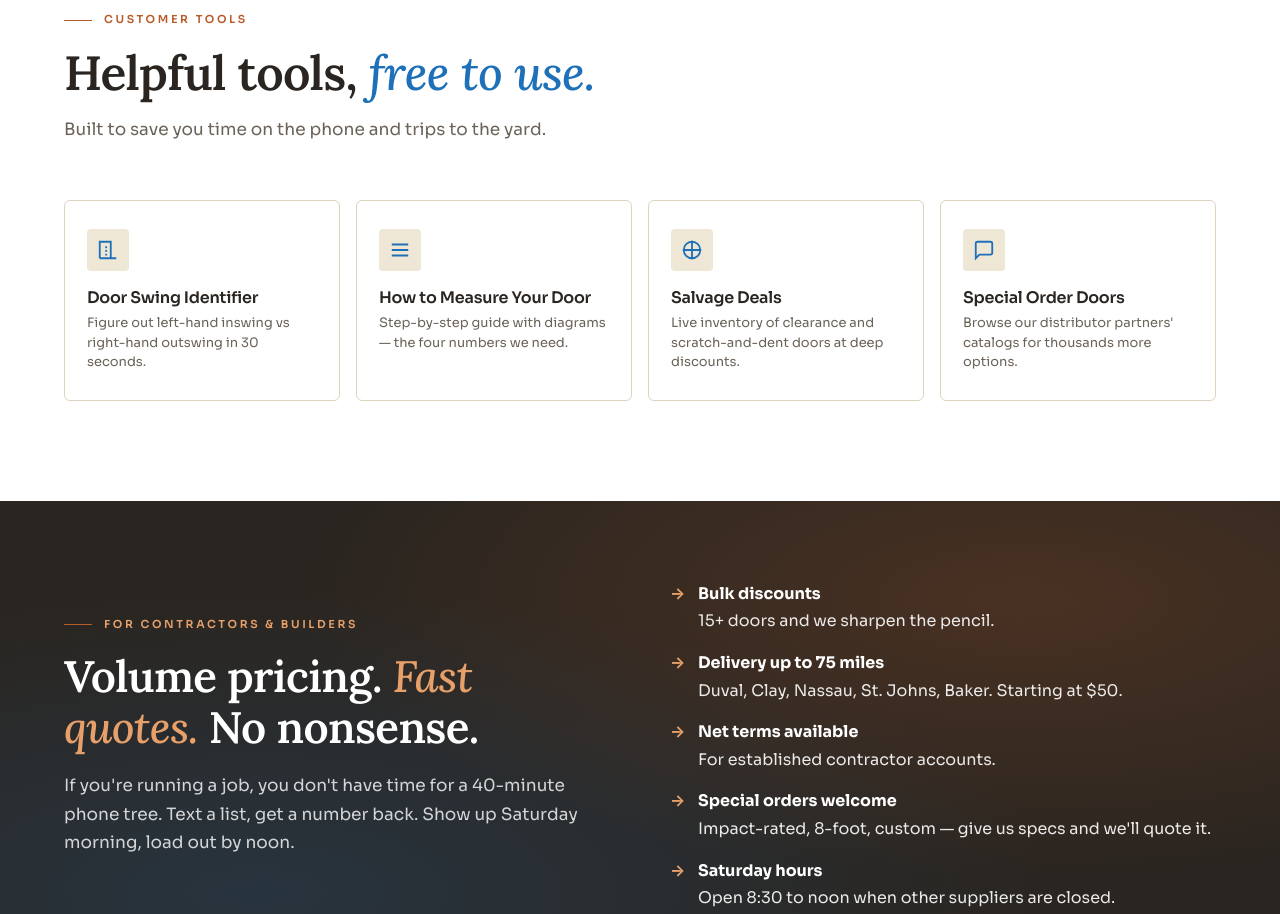
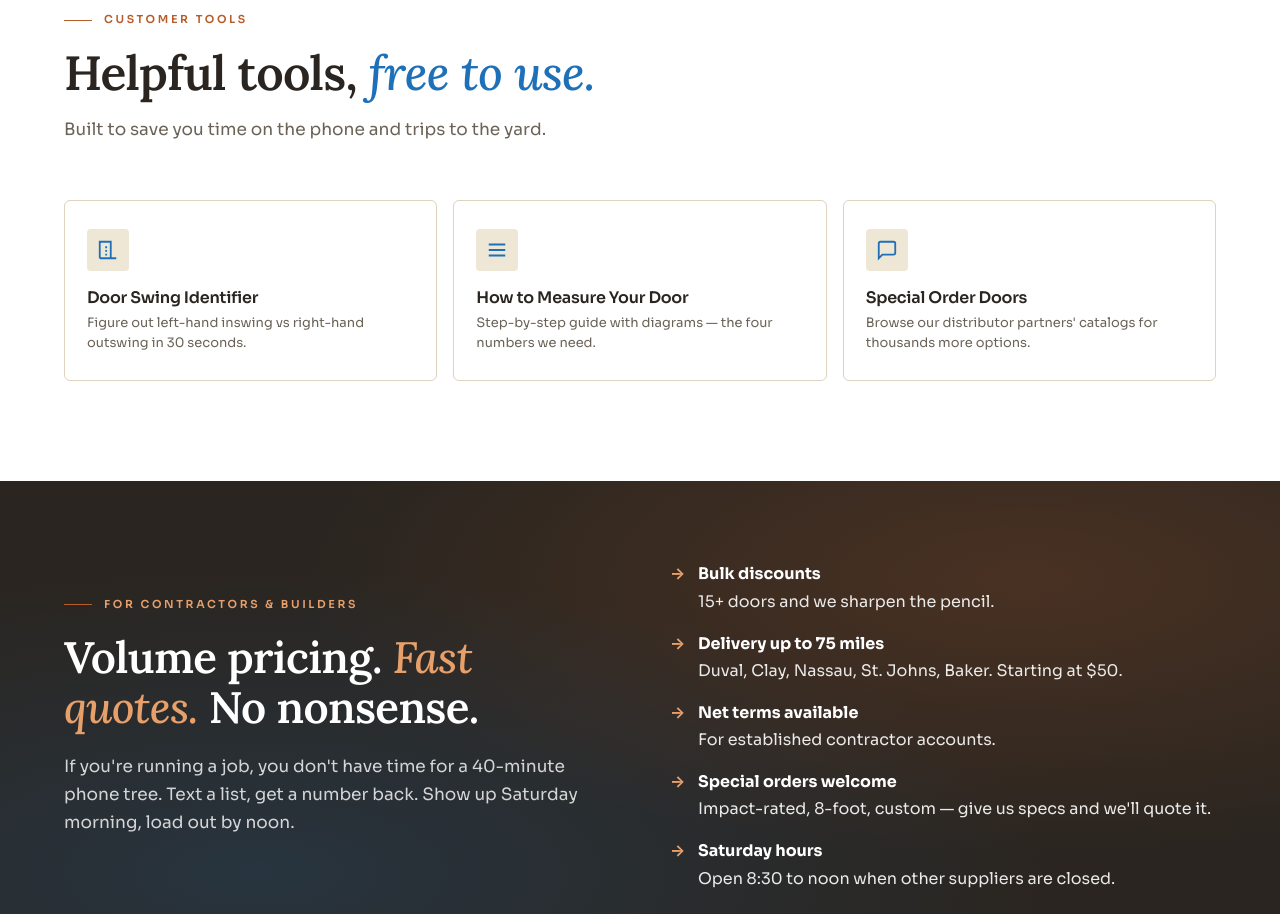
Before and after one commit to lance087-svg/norwood-website, a plain HTML site: page index.html in a window 1280 px wide. Shown: the part 6790-7704 px from the top of the page. Drawn offline with Linux system fonts and the light colour scheme.

Commit message:
Remove salvage site links from homepage and footer

```diff
--- a/index.html
+++ b/index.html
@@ -808,7 +808,7 @@
   }
 
   /* TOOLS */
-  .tools-grid { display: grid; grid-template-columns: repeat(4, 1fr); gap: 16px; }  .tool-card {
+  .tools-grid { display: grid; grid-template-columns: repeat(3, 1fr); gap: 16px; }  .tool-card {
     background: var(--white);
     border: 1px solid var(--line);
     padding: 28px 22px;
@@ -1392,13 +1392,6 @@ height="0" width="0" style="display:none;visibility:hidden"></iframe></noscript>
         </div>
         <h4>How to Measure Your Door</h4>
         <p>Step-by-step guide with diagrams — the four numbers we need.</p>
-      </a>
-      <a href="https://lance087-svg.github.io/norwood-tool/salvage.html" target="_blank" rel="noopener" class="tool-card">
-        <div class="tool-icon">
-          <svg width="22" height="22" viewBox="0 0 24 24" fill="none" stroke="currentColor" stroke-width="2"><path d="M12 2v20M2 12h20"/><circle cx="12" cy="12" r="9"/></svg>
-        </div>
-        <h4>Salvage Deals</h4>
-        <p>Live inventory of clearance and scratch-and-dent doors at deep discounts.</p>
       </a>
       <a href="#special" class="tool-card">
         <div class="tool-icon">
@@ -1582,7 +1575,6 @@ height="0" width="0" style="display:none;visibility:hidden"></iframe></noscript>
           <li><a href="tools/door-swing.html">Door Swing Identifier</a></li>
           <li><a href="tools/measure-your-door.html">How to Measure</a></li>
           <li><a href="tools/flush-vs-insert.html">Glazing Guide</a></li>
-          <li><a href="https://lance087-svg.github.io/norwood-tool/salvage.html" target="_blank" rel="noopener">Salvage Deals</a></li>
           <li><a href="#special">Vendor Catalogs</a></li>
         </ul>
       </div>
```
